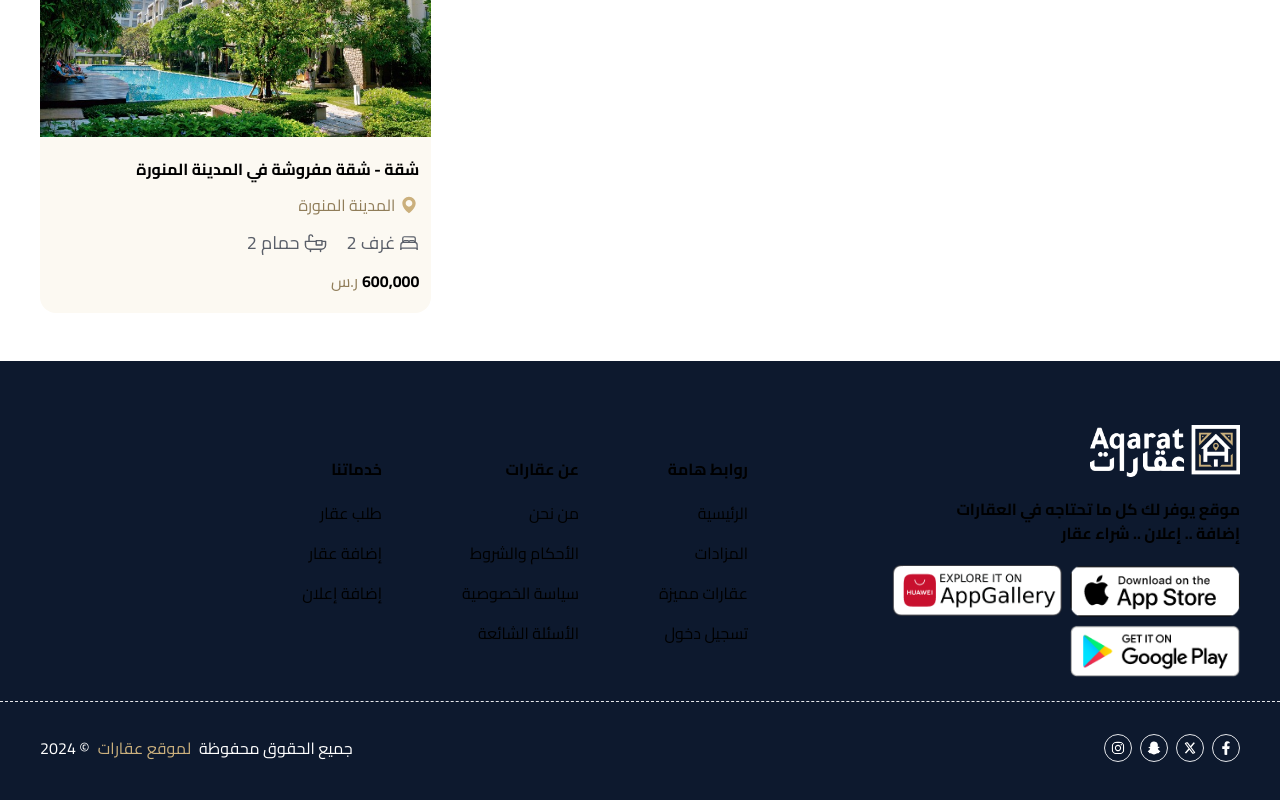
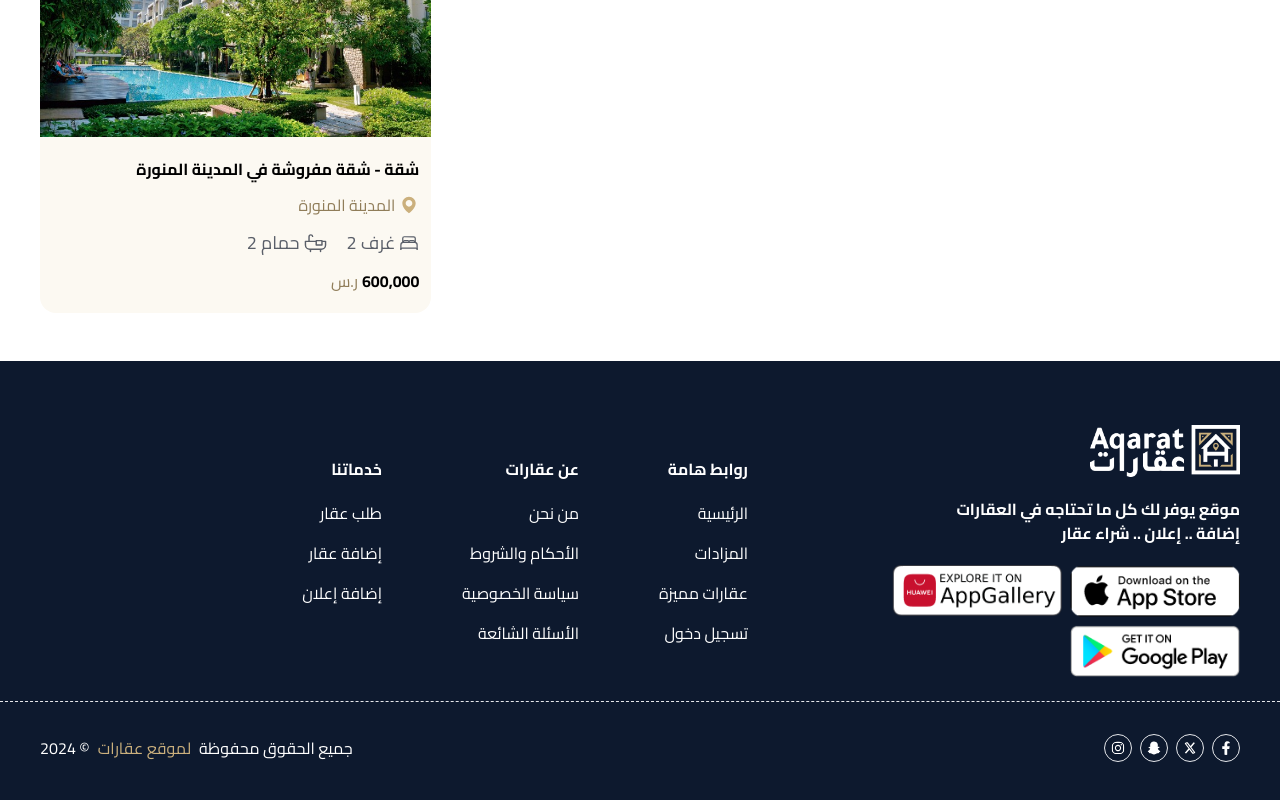
Before and after one commit to husamahmud/Aqarat, a React (Vite) app: page /aqarat in a window 1280 px wide. Shown: the part 5407-6207 px from the top of the page. Built offline with nearby package versions, Linux system fonts and the light colour scheme.

Commit message:
sytle: update footer styling

```diff
--- a/src/components/layout/Footer.tsx
+++ b/src/components/layout/Footer.tsx
@@ -15,12 +15,14 @@ export default function Footer() {
                 key={index}
                 className="[direction:rtl]"
               >
-                <h3 className="mb-5 font-bold">{group.title}</h3>
-                <ul className="space-y-2 md:space-y-4">
+                <h3 className="mb-5 text-center font-bold text-white sm:text-right">
+                  {group.title}
+                </h3>
+                <ul className="space-y-2 text-center sm:text-right md:space-y-4">
                   {group.links.map((link, linkIndex) => (
                     <li key={linkIndex}>
                       <Link
-                        className="text-nowrap border-gold hover:border-b"
+                        className="text-nowrap border-gold text-white hover:border-b"
                         to=""
                       >
                         {link}
@@ -39,7 +41,7 @@ export default function Footer() {
               className="w-[150px]"
             />
 
-            <p className="font-bold [direction:rtl] md:max-w-xs">
+            <p className="font-bold text-white [direction:rtl] md:max-w-xs">
               موقع يوفر لك كل ما تحتاجه في العقارات إضافة .. إعلان .. شراء عقار
             </p>
 
```
